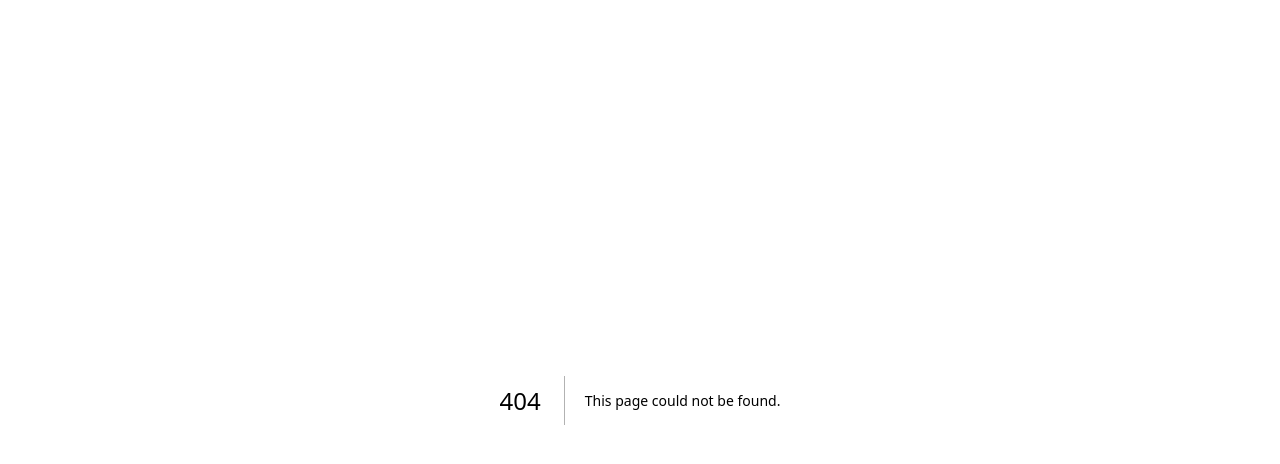
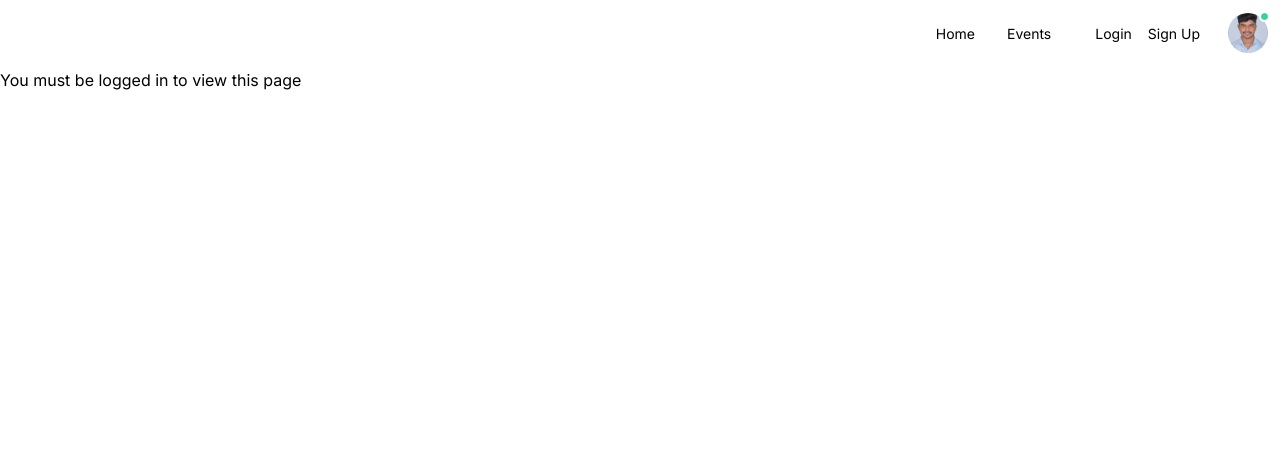
Before and after one commit to SidhardhCR/Stack-Learners_StackUP, a Next.js app: page /profile in a window 1280 px wide. Before the commit this address had no page. Shown: the top 464 px of the page. Built offline with nearby package versions, Linux system fonts and the light colour scheme; no server answers.

Commit message:
Navbar, user auth completed

```diff
--- /dev/null
+++ b/app/components/Card.tsx
@@ -0,0 +1,18 @@
+import React from 'react'
+
+function Card() {
+  return (
+    <div><div className="card card-compact lg:w-80 h-80  bg-base-100 shadow-xl">
+    <figure><img src="/bg.jpeg" alt="Shoes" /></figure>
+    <div className="card-body">
+      <h2 className="card-title">Shoes!</h2>
+      <p>If a dog chews shoes whose shoes does he choose?</p>
+      <div className="card-actions justify-end">
+        <button className="btn btn-primary">Buy Now</button>
+      </div>
+    </div>
+  </div></div>
+  )
+}
+
+export default Card
--- a/app/components/Navbar.tsx
+++ b/app/components/Navbar.tsx
@@ -1,38 +1,76 @@
-import React from 'react'
+"use client";
+import React, { useState , useEffect} from 'react'
+import { UserAuth } from '../context/AuthContext'
+import Link from 'next/link';
 
-function Navbar() {
+
+const Navbar = () => {
+  const { user, googleSignIn, logOut } = UserAuth();
+  const [loading, setLoading] = useState(true);
+
+  const handleSignIn = async ()=>{
+    try{
+      await googleSignIn()
+    }catch(error){
+      console.log(error);
+
+    }
+  }
+
+  const handlesignOut = async () =>{
+    try{
+      await logOut()
+    }catch(error){
+      console.log(error)
+    }
+  }
+  console.log(user)
+
+  useEffect(()=>{
+    const checkAuth = async ()=>{
+      await new Promise((resolve)=> setTimeout(resolve,50));
+      setLoading(false);
+    };
+    checkAuth();
+  },[user]);
+
   return (
-    <div>
+    <div >
 
         <div className="navbar bg-base-100">
   <div className="flex-1 ">
-    <a className="btn btn-ghost normal-case text-xl items-center" href="/"> <img width={200} src="/TinkerHub_ICET (3).png" /></a>
+    <a className="btn btn-ghost normal-case text-xl " href="/"> <img width={200} src="/TinkerHub_ICET (3).png" /></a>
   </div>
   <div className="flex-none gap-2">
   <ul className="menu menu-horizontal px-1">
-  <li><a>Home</a></li>
-  <li><a>Events</a></li>
-  <li><a>About</a></li>
-  <li><a>Contact Us</a></li>
+  <li><a href='/'>Home</a></li>
+  <li><a href=''>Events</a></li>
+
+
     </ul>
-    <button className="btn btn-ghost btn-circle">
-      <svg xmlns="http://www.w3.org/2000/svg" className="h-5 w-5" fill="none" viewBox="0 0 24 24" stroke="currentColor"><path strokeLinecap="round" strokeLinejoin="round" strokeWidth="2" d="M21 21l-6-6m2-5a7 7 0 11-14 0 7 7 0 0114 0z" /></svg>
-    </button>
+    {loading? null :  !user?(<ul className='flex menu menu-horizontal '>
+    <li onClick={handleSignIn} className='p-2 cursor-pointer'>Login</li>
+  <li onClick={handleSignIn}className='p-2 cursor-pointer'>Sign Up</li>
+    </ul>):(
+        <div>
+          <p>{user.displayName}</p>
+        </div>
+    )}
+
+
     <div className="dropdown dropdown-end">
-      <label tabIndex={0} className="btn btn-ghost btn-circle avatar">
-        <div className="w-10 rounded-full">
-          <img src="/a-4-1.jpg" />
+      <label tabIndex={0} className="btn btn-ghost btn-circle avatar online">
+        <div className="w-10 rounded-full ">
+          {!user?(<img src='/a-4-1.jpg'/>):(<img src={user.photoURL}alt="/a-4-1.jpg"/>)}
+
         </div>
       </label>
       <ul tabIndex={0} className="mt-3 z-[1] p-2 shadow menu menu-sm dropdown-content bg-base-100 rounded-box w-52">
         <li>
-          <a className="justify-between">
-            Profile
-            <span className="badge">New</span>
-          </a>
+          <Link href="/profile">profile</Link>
         </li>
         <li><a>Settings</a></li>
-        <li><a>Logout</a></li>
+        <li><a onClick={handlesignOut}>Logout</a></li>
       </ul>
     </div>
 
--- /dev/null
+++ b/app/context/AuthContext.js
@@ -0,0 +1,31 @@
+"use client";
+import { useContext,createContext,useState,useEffect  } from "react";
+import { signInWithPopup,signOut, onAuthStateChanged,GoogleAuthProvider } from "firebase/auth";
+import {auth} from'../firebase'
+
+const AuthContext = createContext()
+
+export const AuthContextProvider = ({children}) =>{
+
+    const[user,setUser] =useState(null)
+
+    const googleSignIn =()=>{
+        const provider = new GoogleAuthProvider()
+        signInWithPopup(auth,provider)
+    }
+
+    const logOut =()=>{
+        signOut(auth)
+    }
+    useEffect(()=>{
+        const unsubscribe = onAuthStateChanged(auth,(currentUser)=>{
+            setUser(currentUser)
+        })
+    },[user])
+
+    return (<AuthContext.Provider value={{user,googleSignIn,logOut}}> {children}</AuthContext.Provider>)
+}
+
+export const UserAuth = () =>{
+    return useContext(AuthContext)
+}
--- /dev/null
+++ b/app/firebase.js
@@ -0,0 +1,22 @@
+// Import the functions you need from the SDKs you need
+import { initializeApp } from "firebase/app";
+// import { getAnalytics } from "firebase/analytics";
+// TODO: Add SDKs for Firebase products that you want to use
+// https://firebase.google.com/docs/web/setup#available-libraries
+import { getAuth } from "firebase/auth";
+// Your web app's Firebase configuration
+// For Firebase JS SDK v7.20.0 and later, measurementId is optional
+const firebaseConfig = {
+  apiKey: "AIzaSyC5c0uyEBOtVV0CXe8RMNUnDSgRp80YdqQ",
+  authDomain: "event-listing-platform.firebaseapp.com",
+  projectId: "event-listing-platform",
+  storageBucket: "event-listing-platform.appspot.com",
+  messagingSenderId: "1034427945191",
+  appId: "1:1034427945191:web:cf694ab0eeb9b8ca9b1242",
+  measurementId: "G-1G8KT643DY"
+};
+
+// Initialize Firebase
+const app = initializeApp(firebaseConfig);
+export const auth = getAuth(app);
+//const analytics = getAnalytics(app);
--- a/app/layout.tsx
+++ b/app/layout.tsx
@@ -1,6 +1,9 @@
+
 import type { Metadata } from 'next'
 import { Inter } from 'next/font/google'
 import './globals.css'
+import Navbar from './components/Navbar'
+import { AuthContextProvider } from './context/AuthContext'
 
 const inter = Inter({ subsets: ['latin'] })
 
@@ -16,7 +19,15 @@ export default function RootLayout({
 }) {
   return (
     <html lang="en">
-      <body className={inter.className}>{children}</body>
+      <body className={inter.className}>
+
+        <AuthContextProvider >
+
+        <Navbar/>
+        {children}
+        </AuthContextProvider>
+
+        </body>
     </html>
   )
 }
--- a/app/page.tsx
+++ b/app/page.tsx
@@ -1,12 +1,27 @@
-import Carosal from "./components/Carosal";
-import Navbar from "./components/Navbar";
+import Card from "./components/Card";
 
 
 export default function Home() {
   return (
-    <main className=" min-h-screen  bg-white">
-      <Navbar/>
-      <Carosal/>
+    <main className=" bg-white">
+
+      <div className="min-h-screen min-w-screen  bg-white container mx-auto py-20 px-8">
+        <h1 className="text-5xl font-bold text-center text-black pb-10">Events</h1>
+        <div className="grid lg:grid-cols-4 gap-16">
+          <Card/>
+          <Card/>
+          <Card/>
+          <Card/>
+          <Card/>
+          <Card/>
+        </div>
+
+
+      </div>
+
+
+
+
     </main>
   )
 }
--- /dev/null
+++ b/app/profile/page.tsx
@@ -0,0 +1,27 @@
+"use client";
+import React , { useState , useEffect} from 'react'
+import { UserAuth } from '../context/AuthContext'
+
+
+function page() {
+
+    const { user }= UserAuth()
+    const [loading, setLoading] = useState(true);
+
+    useEffect(()=>{
+        const checkAuth = async ()=>{
+          await new Promise((resolve)=> setTimeout(resolve,50));
+          setLoading(false);
+        };
+        checkAuth();
+      },[user]);
+  return (
+
+    <div className='bg-white h-screen text-black'>
+        {loading?(<p>Loading...</p>):user?(<p> Welcome, {user.displayName}</p>):(<p> You must be logged in to view this page</p>)}
+
+       </div>
+  )
+}
+
+export default page
--- a/package.json
+++ b/package.json
@@ -9,6 +9,7 @@
     "lint": "next lint"
   },
   "dependencies": {
+    "firebase": "^10.5.2",
     "next": "14.0.1",
     "react": "^18",
     "react-dom": "^18"
--- a/tailwind.config.ts
+++ b/tailwind.config.ts
@@ -12,6 +12,7 @@ const config: Config = {
         'gradient-radial': 'radial-gradient(var(--tw-gradient-stops))',
         'gradient-conic':
           'conic-gradient(from 180deg at 50% 50%, var(--tw-gradient-stops))',
+
       },
     },
   },
--- a/tsconfig.json
+++ b/tsconfig.json
@@ -22,6 +22,6 @@
       "@/*": ["./*"]
     }
   },
-  "include": ["next-env.d.ts", "**/*.ts", "**/*.tsx", ".next/types/**/*.ts"],
+  "include": ["next-env.d.ts", "**/*.ts", "**/*.tsx", ".next/types/**/*.ts", "app/context/AuthContext.js", "app/components/Navbar.tsx"],
   "exclude": ["node_modules"]
 }
```
Also changed, not shown: public/bg.jpeg (added), 1 other file (tests, documents, lock files or other folders).
